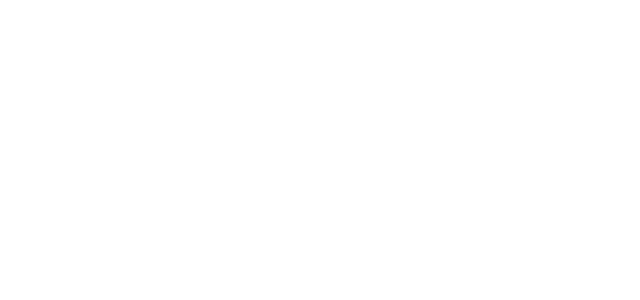
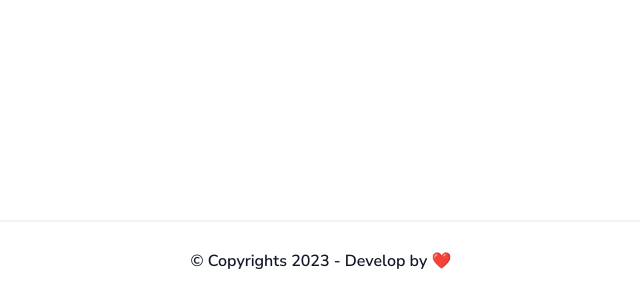
Before and after one commit to fajarfadillahh/fadillah-user-list, a Next.js app: page / in a window 1280 px wide. Shown: the part 660-960 px from the top of the page, without its empty margins (319-959 px from the left). Before the commit the page ends 800 px from the top, so only its background shows below. Built offline with nearby package versions, Linux system fonts and the light colour scheme.

Commit message:
create: Footer components

```diff
--- /dev/null
+++ b/components/Footer.jsx
@@ -0,0 +1,11 @@
+export default function Footer() {
+  return (
+    <footer className="mt-20">
+      <div className="container flex h-20 items-center justify-center border-t-2 border-gray-100">
+        <h1 className="font-semibold text-gray-900">
+          &copy; Copyrights {new Date().getFullYear()} - Develop by ❤️
+        </h1>
+      </div>
+    </footer>
+  );
+}
--- a/components/Layout.jsx
+++ b/components/Layout.jsx
@@ -1,6 +1,7 @@
 // import components
 import Head from "next/head";
 import Header from "./Header";
+import Footer from "./Footer";
 
 export default function Layout({ children }) {
   return (
@@ -10,6 +11,7 @@
       </Head>
       <Header />
       <main className="main">{children}</main>
+      <Footer />
     </>
   );
 }
```
